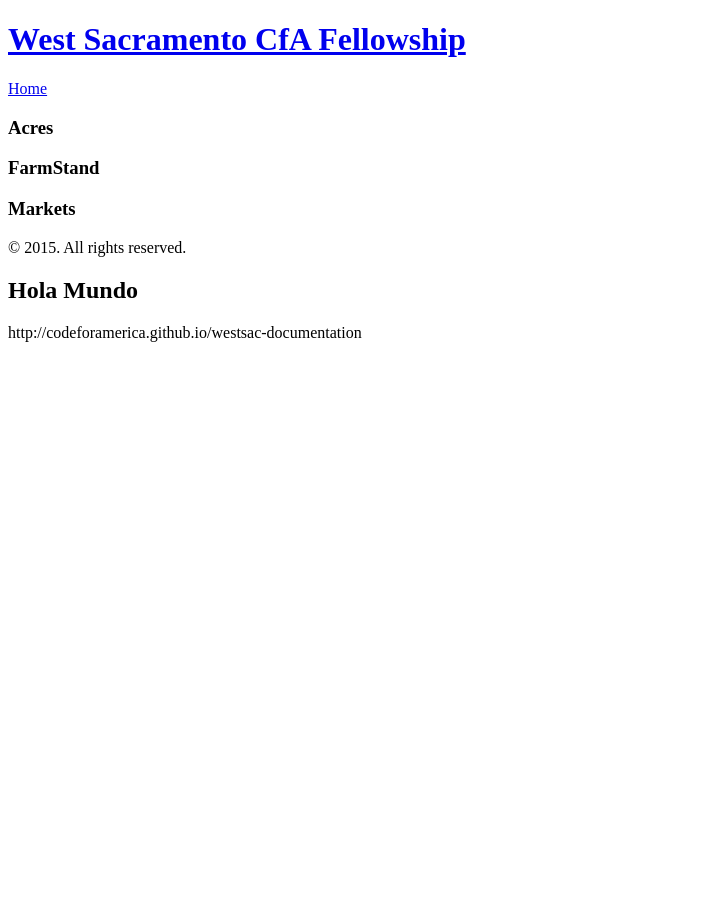
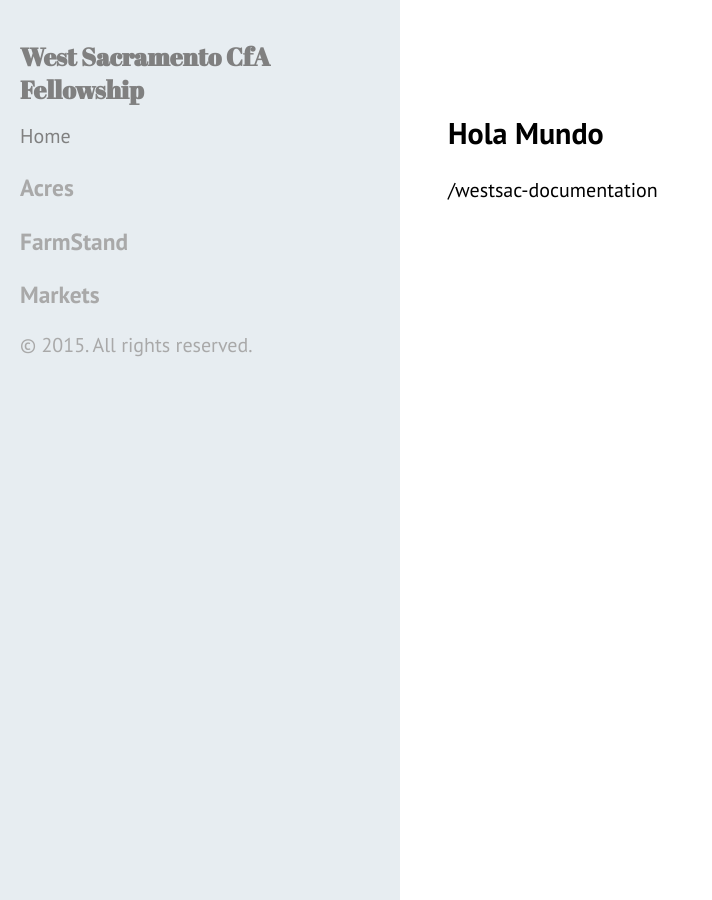
Before and after one commit to codeforamerica/westsac-documentation, a Jekyll site: the page built from index.html, in a window 1280 px wide. Shown: the whole page, without its empty margins (0-712 px from the left). Built offline with Jekyll 4.4.1, drawn with Linux system fonts in a browser that asks for light colours; nearby versions of some CDN libraries; Markdown is read by kramdown in place of the engine named in the settings; the list of posts is cut into pages by our own code; part of the change alters nothing that is shown.

Commit message:
fixing config

```diff
--- a/_config.yml
+++ b/_config.yml
@@ -11,7 +11,7 @@ title:            West Sacramento CfA Fellowship
 tagline:          'A Jekyll theme'
 description:      'Here is the description of the doc site'
 url:              http://codeforamerica.github.io
-baseurl:          http://codeforamerica.github.io/westsac-documentation
+baseurl:          /westsac-documentation
 
 author:
   name:           'Imanol Aranzadi'
--- a/_includes/head.html
+++ b/_includes/head.html
@@ -25,8 +25,8 @@
 
   <!-- CSS -->
 
-  <link rel="stylesheet" href="{{ site.baseurl + "/"}}public/css/hyde.css">
-  <link rel="stylesheet" href="{{ site.baseurl + "/"}}public/css/custom.css">
+  <link rel="stylesheet" href="{{ site.baseurl }}/public/css/hyde.css">
+  <link rel="stylesheet" href="{{ site.baseurl }}/public/css/custom.css">
   <link rel="stylesheet" href="http://fonts.googleapis.com/css?family=PT+Sans:400,400italic,700|Abril+Fatface">
 
   <!-- Icons -->
--- a/_includes/sidebar.html
+++ b/_includes/sidebar.html
@@ -2,7 +2,7 @@
   <div class="container">
     <div class="sidebar-about">
       <h1>
-        <a href="{{ site.baseurl }}">
+        <a href="{{ site.baseurl }}/">
           {{ site.title }}
         </a>
       </h1>
@@ -10,14 +10,14 @@
     </div>
 
     <nav class="sidebar-nav">
-      <a class="" href="{{ site.baseurl }}">Home</a>
+      <a class="" href="{{ site.baseurl }}/">Home</a>
 
 
       <div id="accordion">
         <h3>Acres</h3>
         <div>
           <ul>
-            <li><a href="/acres-getstart/">Get Started</li>
+            <li><a href="{{ site.baseurl }}/acres-getstart/">Get Started</li>
             <li><a href="">links</a></li>
           </ul>
         </div>
@@ -25,7 +25,7 @@
         <div>
           <div>
           <ul>
-            <li><a href="/fs-getstart/">Getting Started</a></li>
+            <li><a href="{{ site.baseurl }}/fs-getstart/">Getting Started</a></li>
             <li><a href="">Api</a></li>
 
           </ul>
@@ -35,7 +35,7 @@
         <div>
           <div>
           <ul>
-            <li><a href="/markets-getstart/">Getting Started</a></li>
+            <li><a href="{{ site.baseurl }}/markets-getstart/">Getting Started</a></li>
             <li><a href="">Google Database</a></li>
 
           </ul>
```
